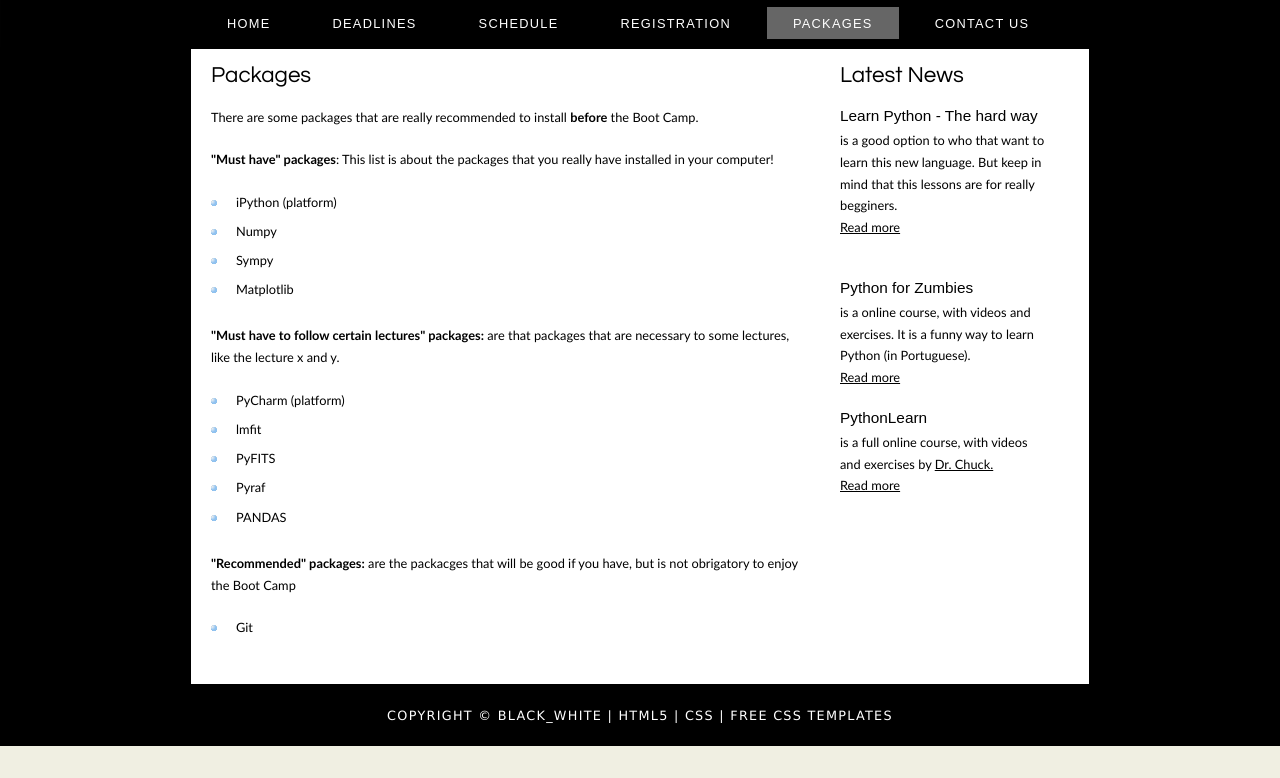
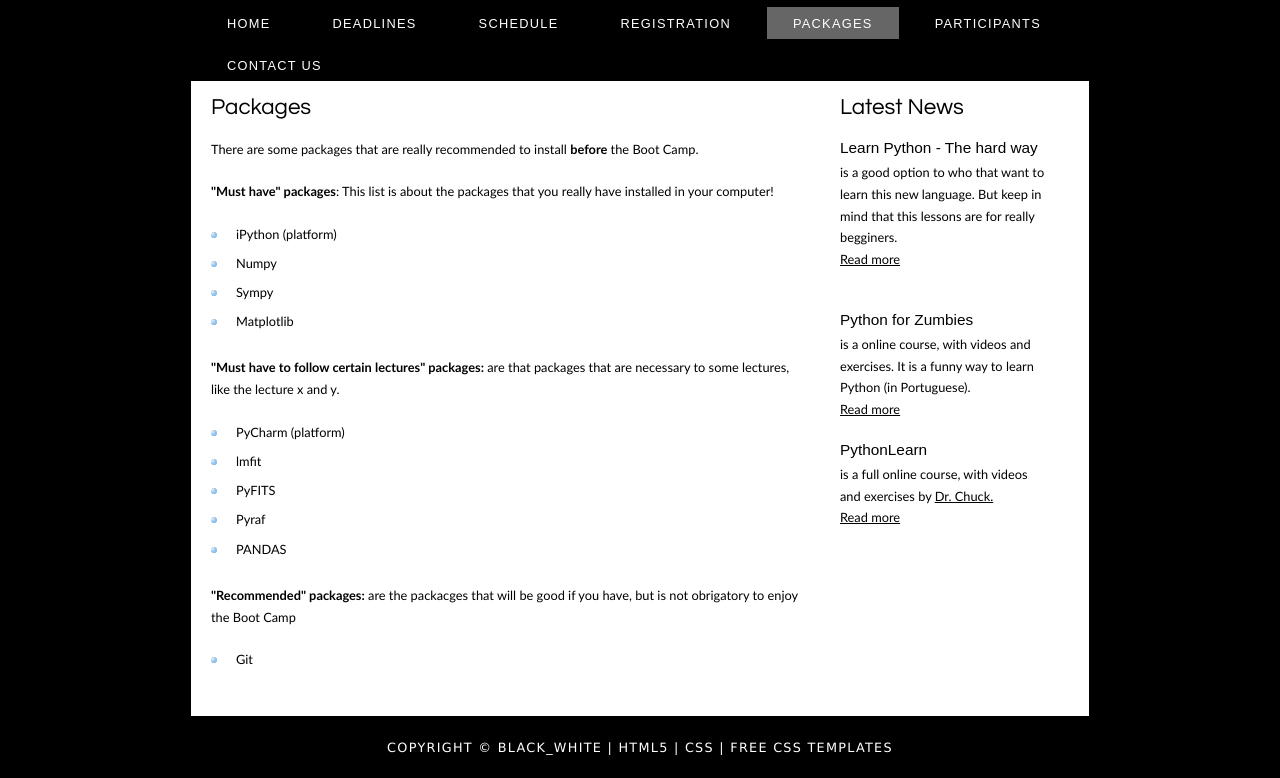
Before and after one commit to PythonBootCampIAG-USP/PBC_page, a plain HTML site: page packages.html in a window 1280 px wide. Shown: the part 153-931 px from the top of the page. Before the commit the page ends 899 px from the top, so only its background shows below. Drawn offline with Linux system fonts and the light colour scheme.

Commit message:
Update packages.html
add participants link

```diff
--- a/packages.html
+++ b/packages.html
@@ -27,6 +27,7 @@
           <li><a href="schedule.html">Schedule</a></li>
           <li><a href="registration.html">Registration</a></li>
           <li class="selected"><a href="packages.html">Packages</a></li>
+          <li><a href="participants.html">Participants</a></li>
           <li><a href="contact.html">Contact Us</a></li>
         </ul>
       </div>
```
